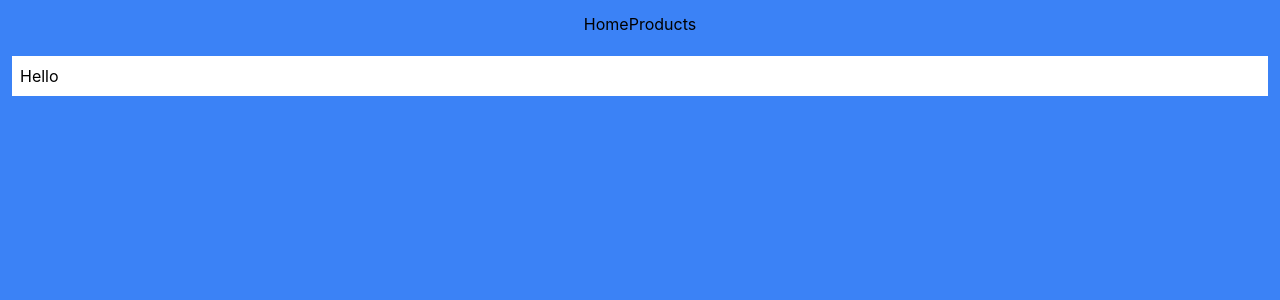
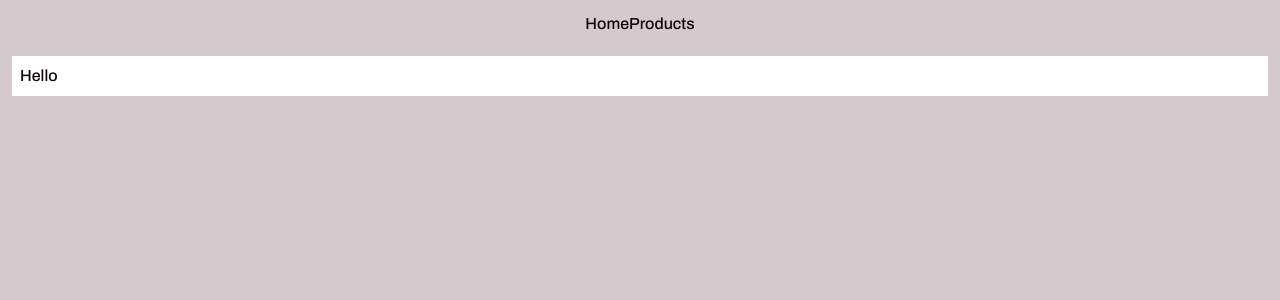
Before and after one commit to thomasira/TECHAV-TP2, a React (Create React App) app: page / in a window 1280 px wide. Shown: the top 300 px of the page. Built offline with nearby package versions, Linux system fonts and the light colour scheme.

Commit message:
toggle form on add

```diff
--- a/public/index.html
+++ b/public/index.html
@@ -10,6 +10,9 @@
       content="Web site created using create-react-app to show modify and delete products"
     />
     <link rel="apple-touch-icon" href="%PUBLIC_URL%/logo192.png" />
+    <link rel="preconnect" href="https://fonts.googleapis.com">
+  <link rel="preconnect" href="https://fonts.gstatic.com" crossorigin>
+  <link href="https://fonts.googleapis.com/css2?family=Archivo:ital,wght@0,300;0,500;1,400&display=swap" rel="stylesheet">
     <!--
       manifest.json provides metadata used when your web app is installed on a
       user's mobile device or desktop. See https://developers.google.com/web/fundamentals/web-app-manifest/
--- a/src/App.js
+++ b/src/App.js
@@ -57,7 +57,7 @@ function App() {
 
     return (
         <BrowserRouter>
-        <div className="bg-blue-500 h-screen p-3 flex flex-col items-center gap-5">
+        <div className="bg-light text-dark font-archivo h-screen p-3 flex flex-col items-center gap-5">
             <nav>
                 <Link to="/">Home</Link>
                 <Link to="/products">Products</Link>
@@ -68,7 +68,7 @@ function App() {
                 <Route path='/products' element={ products.length > 0 ? (
                     <Products products={ products } onDelete={ deleteProduct } onUpdate={ updateProduct } onAdd={ addProduct }/>
                     ) : (
-                        <h2 className="text-white font-bold p-3 text-center text-red-500">No product available</h2>
+                        <h2 className="text-light font-bold p-3 text-center text-red-500">No product available</h2>
                 )}/>
             </Routes>
         </div>
--- a/src/components/AddProduct.js
+++ b/src/components/AddProduct.js
@@ -1,6 +1,6 @@
 import { useState } from 'react';
 
-const AddProduct = ({ onAdd }) => {
+const AddProduct = ({ onAdd, toggleForm }) => {
     const [name, setName] = useState('');
     const [description, setDescription] = useState('');
     const [price, setPrice] = useState('00.00');
@@ -13,6 +13,7 @@ const AddProduct = ({ onAdd }) => {
             return
         }
         onAdd({ name, description, price, category });
+        toggleForm();
         setName('');
         setDescription('');
         setPrice('');
--- a/src/components/Products.js
+++ b/src/components/Products.js
@@ -12,7 +12,7 @@ const Products = ({ products, onDelete, onUpdate, onAdd }) => {
     return (
         <div>
             <Header title='By & Buy' toggleForm={ () => setShowAdd(!showAdd) } showAdd={ showAdd }/>
-            { showAdd && <AddProduct onAdd={ onAdd }/> }
+            { showAdd && <AddProduct onAdd={ onAdd } toggleForm={ () => setShowAdd(!showAdd) }/> }
             <ul className='flex flex-col gap-2 container'>
                 { products.map(product => (
                     product.id !== updateId ? (
--- a/tailwind.config.js
+++ b/tailwind.config.js
@@ -1,8 +1,17 @@
+
 /** @type {import('tailwindcss').Config} */
 module.exports = {
   content: ["./src/**/*.{html,js}"],
   theme: {
-    extend: {},
+    extend: {
+      colors:{
+        light: '#d4c9cd',
+        dark: '#0d0408'
+      },
+      fontFamily: {
+        archivo:['Archivo, sans-serif']
+      }
+    },
   },
   plugins: [],
 }
```
